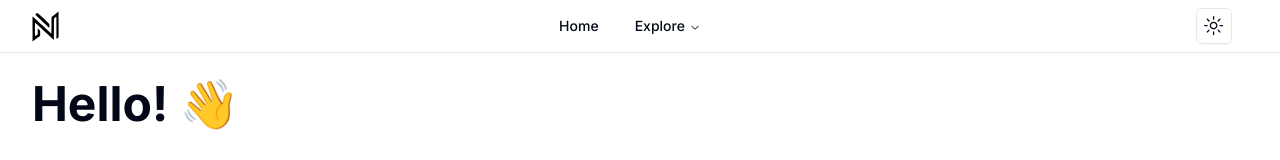
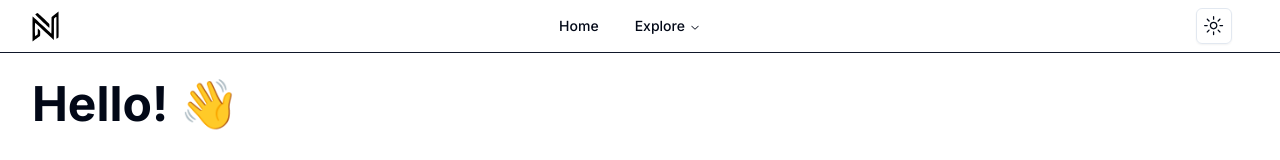
Before and after one commit to Nikkoro/portfolio, a Next.js app: page / in a window 1280 px wide. Shown: the top 160 px of the page. Built offline with nearby package versions, Linux system fonts and the light colour scheme.

Commit message:
feat: :lipstick: Scroll progress bar

```diff
--- a/src/components/Nav.tsx
+++ b/src/components/Nav.tsx
@@ -3,10 +3,17 @@
 import { ModeToggle } from "./ui/theme-toggle";
 import { NavMenu } from "./NavMenu";
 import Image from "next/image";
+import { motion, useScroll } from "framer-motion";
 
 export default function Nav() {
+  const { scrollYProgress } = useScroll();
+
   return (
     <header className="fixed top-0 z-50 w-screen border-b bg-background/95 backdrop-blur supports-[backdrop-filter]:bg-background/60 md:pr-0 xl:pr-4 ">
+      <motion.div
+        className="fixed bottom-[-1px] left-0 right-0 h-[1px] origin-[0%] bg-primary"
+        style={{ scaleX: scrollYProgress }}
+      />
       <nav className="container py-2 ">
         <ul className="flex items-center justify-between">
           <li>
```
